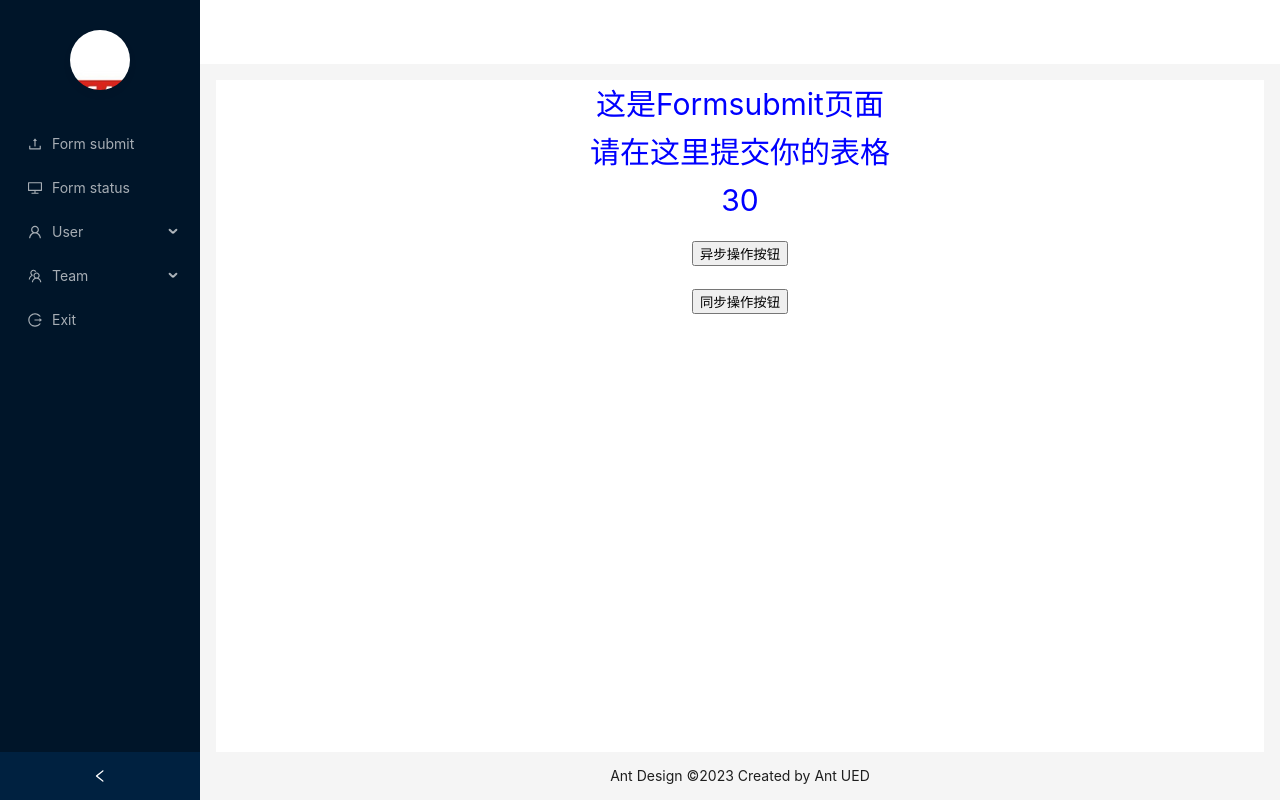
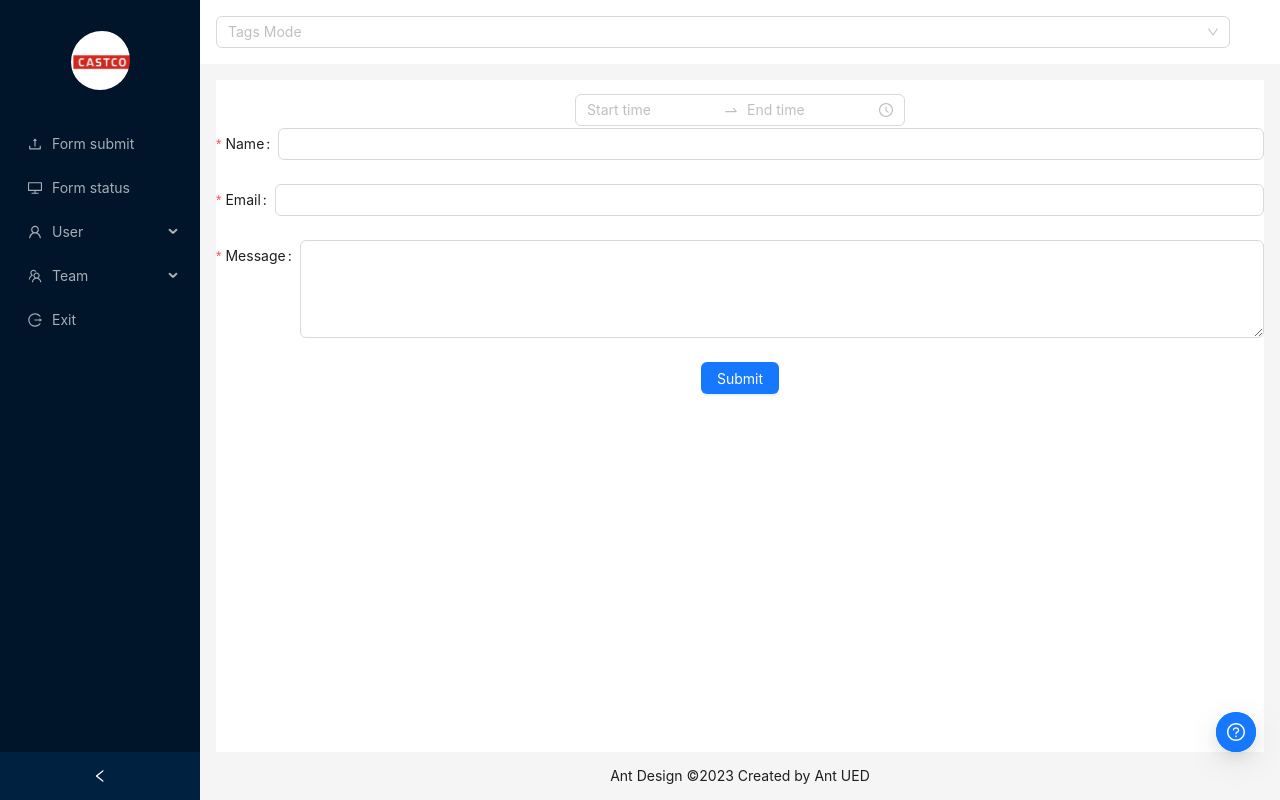
Before and after one commit to CatinUshuaia/My-second-management-system, a React (Vite) app: page /Formsubmit in a window 1280 px wide. Built offline with nearby package versions, Linux system fonts and the light colour scheme; sample sign-in values are in the browser's storage.

Commit message:
Add files via upload

```diff
--- a/src/assets/styles/global.scss
+++ b/src/assets/styles/global.scss
@@ -17,7 +17,4 @@ img{
     overflow: hidden;
     border-radius: 50%;
     margin: 30px auto;
-    box-shadow: 0 4px 8px rgba(0,0,0,.05);
-    position: relative;
-    z-index: 1;
 }
--- /dev/null
+++ b/src/components/Avatar/index.tsx
@@ -0,0 +1,12 @@
+import React from 'react';
+import { Avatar, Space } from 'antd';
+
+const App: React.FC = () => (
+    <Space direction="vertical" size={16}>
+        <Space wrap size={16}>
+            <Avatar size={64} src="/src/img/logo.png" alt="logo" />
+        </Space>
+    </Space>
+);
+
+export default App;
--- /dev/null
+++ b/src/components/Downloadbutton/index.tsx
@@ -0,0 +1,18 @@
+import React, { useState } from 'react';
+import { DownloadOutlined } from '@ant-design/icons';
+import { Button, Radio, Space, Divider } from 'antd';
+import type { SizeType } from 'antd/es/config-provider/SizeContext';
+
+const App: React.FC = () => {
+    const [size, setSize] = useState<SizeType>('large'); // default is 'middle'
+
+    return (
+        <>
+            <Button type="primary" shape="round" icon={<DownloadOutlined />} size={size}>
+                Download
+            </Button>
+        </>
+    );
+};
+
+export default App;
--- /dev/null
+++ b/src/components/Floatbutton/index.tsx
@@ -0,0 +1,11 @@
+import React from 'react';
+import { QuestionCircleOutlined } from '@ant-design/icons';
+import { FloatButton } from 'antd';
+
+const App: React.FC = () => (
+    <>
+        <FloatButton icon={<QuestionCircleOutlined />} type="primary" style={{ right: 24 }} />
+    </>
+);
+
+export default App;
--- /dev/null
+++ b/src/components/Submitform/index.tsx
@@ -0,0 +1,54 @@
+import React from 'react';
+import { Form, Input, Button } from 'antd';
+import axios from 'axios';
+
+const { TextArea } = Input;
+
+const FormComponent = () => {
+    const onFinish = (values: any) => {
+        // 发送表单数据到后端 API
+        axios.post('/api/submit-form', values)
+            .then(response => {
+                console.log('Form submitted successfully');
+            })
+            .catch(error => {
+                console.error('Error submitting form: ', error);
+            });
+    };
+
+    return (
+        <Form onFinish={onFinish}>
+            <Form.Item
+                name="name"
+                label="Name"
+                rules={[{ required: true, message: 'Please enter your name' }]}
+            >
+                <Input />
+            </Form.Item>
+
+            <Form.Item
+                name="email"
+                label="Email"
+                rules={[{ required: true, message: 'Please enter your email' }]}
+            >
+                <Input />
+            </Form.Item>
+
+            <Form.Item
+                name="message"
+                label="Message"
+                rules={[{ required: true, message: 'Please enter your message' }]}
+            >
+                <TextArea rows={4} />
+            </Form.Item>
+
+            <Form.Item>
+                <Button type="primary" htmlType="submit">
+                    Submit
+                </Button>
+            </Form.Item>
+        </Form>
+    );
+};
+
+export default FormComponent;
--- /dev/null
+++ b/src/components/Timepicker/index.tsx
@@ -0,0 +1,6 @@
+import React from 'react';
+import { TimePicker } from 'antd';
+
+const App: React.FC = () => <TimePicker.RangePicker />;
+
+export default App;
--- /dev/null
+++ b/src/components/Topselector/index.tsx
@@ -0,0 +1,28 @@
+import React from 'react';
+import { Select } from 'antd';
+import type { SelectProps } from 'antd';
+
+const options: SelectProps['options'] = [];
+
+for (let i = 10; i < 36; i++) {
+    options.push({
+        value: i.toString(36) + i,
+        label: i.toString(36) + i,
+    });
+}
+
+const handleChange = (value: string) => {
+    console.log(`selected ${value}`);
+};
+
+const App: React.FC = () => (
+    <Select
+        mode="tags"
+        style={{ width: '100%' }}
+        placeholder="Tags Mode"
+        onChange={handleChange}
+        options={options}
+    />
+);
+
+export default App;
--- a/src/request/index.ts
+++ b/src/request/index.ts
@@ -6,12 +6,14 @@ const instance = axios.create({
     // 这个时间是你每次请求的过期时间，这次请求认为20秒之后这个请求就是失败的
     timeout: 20000
 })
+
 // 请求拦截器
 instance.interceptors.request.use(config => {
     return config
 }, err => {
     return Promise.reject(err)
 });
+
 // 响应拦截器
 instance.interceptors.response.use(res => {
     return res.data
--- a/src/views/Formsubmit.tsx
+++ b/src/views/Formsubmit.tsx
@@ -1,5 +1,10 @@
 import { useDispatch, useSelector } from "react-redux"
 import numStatus from "@/store/NumStatus"
+import Submitform from "@/components/Submitform"
+import Timepicker from "@/components/Timepicker"
+import Downloadbutton from "@/components/Downloadbutton"
+import Floatbutton from "@/components/Floatbutton"
+
 
 const View = () => {
     const dispatch = useDispatch()
@@ -21,13 +26,24 @@ const View = () => {
     //对sarr的操作
 
     return (
-        <div className="home" style={{ fontSize:30,textAlign: 'center', padding: 0, lineHeight: '48px',color:'blue' }} >
-            <p>这是Formsubmit页面</p>
-            <p>请在这里提交你的表格</p>
-            <p>{num}</p>
-            <button onClick={changeNum}>异步操作按钮</button>
+        <div className="home" style={{fontSize:30,textAlign: 'center', padding: 0, lineHeight: '48px',color:'blue' }} >
+
             <div>
-                <button onClick={changeArr}>同步操作按钮</button>
+                <Timepicker />
+               {/* <Downloadbutton />*/}
+            </div>
+            <div>
+                <Submitform  />
+            </div>
+            {/*<p>这是Formsubmit页面</p>*/}
+            {/*<p>请在这里提交你的表格</p>*/}
+            {/*<p>{num}</p>*/}
+            {/*<button onClick={changeNum}>异步操作按钮</button>*/}
+            {/*<div>*/}
+            {/*    <button onClick={changeArr}>同步操作按钮</button>*/}
+            {/*</div>*/}
+            <div>
+                <Floatbutton />
             </div>
         </div>
     )
--- a/src/views/Home.tsx
+++ b/src/views/Home.tsx
@@ -3,6 +3,9 @@ import React, { useState } from 'react';
 import { Layout,theme } from 'antd';
 import { Outlet } from "react-router-dom"
 import Mainmenu from "@/components/Mainmenu"
+import Topselector from "@/components/Topselector"
+import Avator from "@/components/Avatar"
+
 
 const { Header, Content, Footer, Sider } = Layout;
 
@@ -22,7 +25,7 @@ const View: React.FC = () => {
             {/*左侧侧边栏*/}
             <Sider collapsible collapsed={collapsed} onCollapse={(value) => setCollapsed(value)}>
                 < div className="brand" >
-                    <img src="/src/img/logo.png" alt="logo" />
+                    <Avator />
                 </div>
                 <Mainmenu />
             </Sider>
@@ -31,7 +34,9 @@ const View: React.FC = () => {
             <Layout>
                 {/*右侧头部*/}
                 <Header style={{ paddingLeft: '16px', background: colorBgContainer }} >
-
+                    <div>
+                        <Topselector />
+                    </div>
                 </Header>
                 {/*右侧大空白*/}
                 <Content style={{ margin: '16px 16px 0', background: "white" }} >
```
Also changed, not shown: 1 other file (tests, documents, lock files or other folders).
